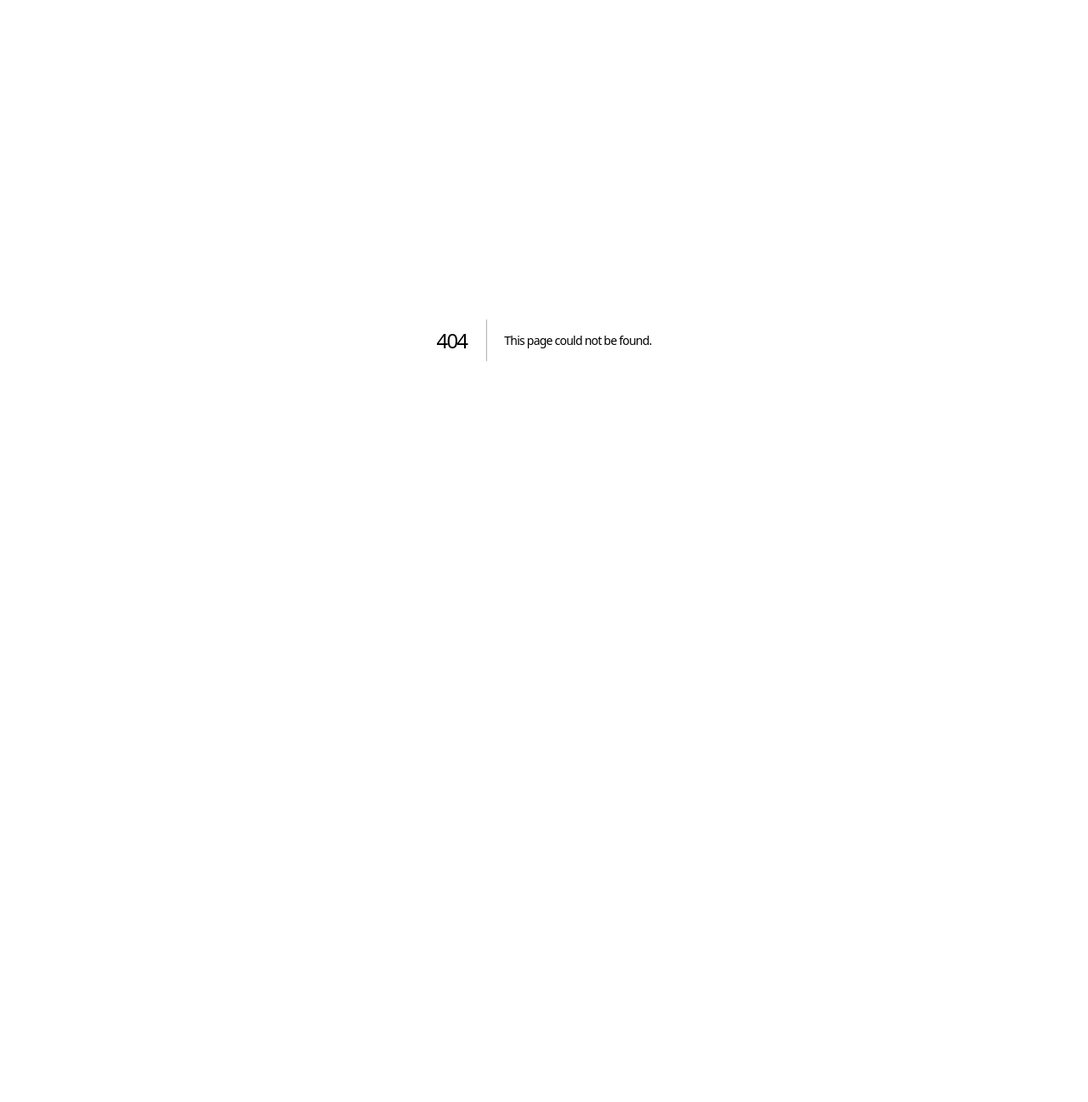
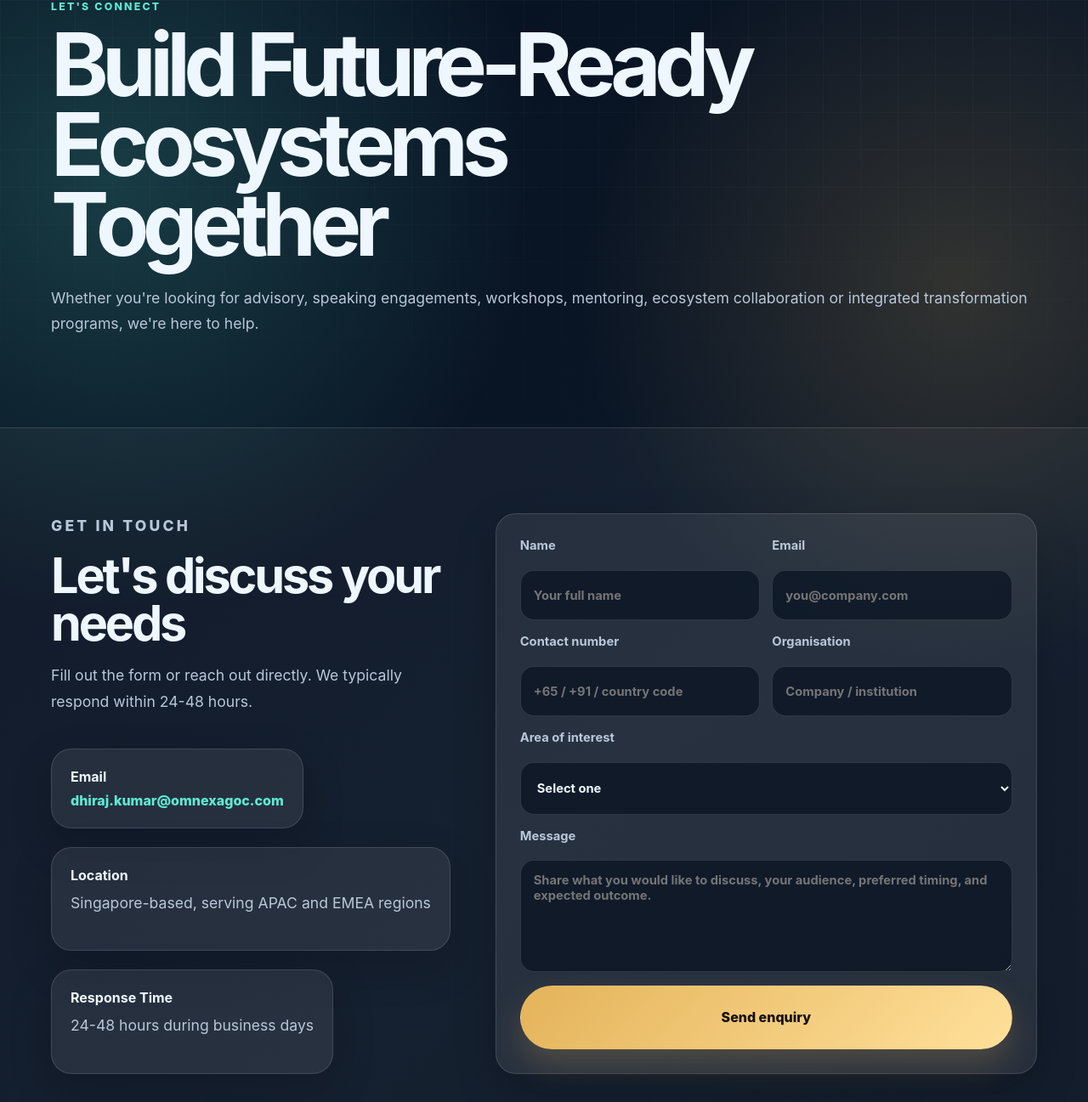
Before and after one commit to HumanSamaritan/OMNEXAFuture, a Next.js app: page /contact in a window 1280 px wide. Before the commit this address had no page. Shown: the top 1297 px of the page at 85% size. Before the commit the page ends 800 px from the top, so only its background shows below. Built offline with nearby package versions, Linux system fonts and the light colour scheme.

Commit message:
Add dedicated contact page with FAQ

```diff
--- /dev/null
+++ b/app/contact/page.tsx
@@ -0,0 +1,116 @@
+import ContactForm from "@/components/ContactForm";
+
+export const metadata = {
+  title: "Contact | OMNeXa - Get in Touch",
+  description: "Get in touch with OMNeXa for advisory, speaking, workshops, or transformation programs"
+};
+
+export default function ContactPage() {
+  return (
+    <main>
+      <div className="page-hero section-shell">
+        <div>
+          <p className="eyebrow">Let's Connect</p>
+          <h1>Build Future-Ready Ecosystems Together</h1>
+          <p className="hero-copy">
+            Whether you're looking for advisory, speaking engagements, workshops, mentoring, ecosystem
+            collaboration or integrated transformation programs, we're here to help.
+          </p>
+        </div>
+      </div>
+
+      <section className="contact-section full-width">
+        <div className="section-shell contact-grid">
+          <div>
+            <p className="eyebrow">Get In Touch</p>
+            <h2>Let's discuss your needs</h2>
+            <p>
+              Fill out the form or reach out directly. We typically respond within 24-48 hours.
+            </p>
+
+            <div className="contact-methods">
+              <div className="contact-card">
+                <strong>Email</strong>
+                <a href="mailto:dhiraj.kumar@omnexagoc.com">dhiraj.kumar@omnexagoc.com</a>
+              </div>
+
+              <div className="contact-card">
+                <strong>Location</strong>
+                <p>Singapore-based, serving APAC and EMEA regions</p>
+              </div>
+
+              <div className="contact-card">
+                <strong>Response Time</strong>
+                <p>24-48 hours during business days</p>
+              </div>
+            </div>
+          </div>
+
+          <ContactForm />
+        </div>
+      </section>
+
+      <section className="faq-section section-shell">
+        <div className="section-heading centered">
+          <p className="eyebrow">Common Questions</p>
+          <h2>What We Do & How We Work</h2>
+        </div>
+
+        <div className="faq-grid">
+          <div className="faq-item">
+            <h4>What industries do you serve?</h4>
+            <p>
+              We work across financial services, corporates, educational institutions, non-profits,
+              startups and government organizations across APAC and EMEA.
+            </p>
+          </div>
+
+          <div className="faq-item">
+            <h4>What's your engagement model?</h4>
+            <p>
+              We follow a "start small, prove value, then scale" approach. Typically: discovery → design
+              → pilot → integration → scaling.
+            </p>
+          </div>
+
+          <div className="faq-item">
+            <h4>Do you offer fractional advisory?</h4>
+            <p>
+              Yes. We provide fractional CRO support, compliance advisory, and ESG advisory on part-time
+              or project-based arrangements.
+            </p>
+          </div>
+
+          <div className="faq-item">
+            <h4>Can you conduct workshops for our team?</h4>
+            <p>
+              Absolutely. We design custom workshops on AI readiness, ESG alignment, well-being,
+              leadership and transformation topics.
+            </p>
+          </div>
+
+          <div className="faq-item">
+            <h4>What's the typical project duration?</h4>
+            <p>
+              Projects range from 1-day workshops to 6-12 month transformation programs. We customize
+              timelines based on your needs.
+            </p>
+          </div>
+
+          <div className="faq-item">
+            <h4>How do you measure success?</h4>
+            <p>
+              We define clear KPIs upfront: compliance metrics, employee engagement, sustainability impact,
+              skill readiness, and business outcomes.
+            </p>
+          </div>
+        </div>
+      </section>
+
+      <footer>
+        <p>© {new Date().getFullYear()} OMNeXa Pte. Ltd. All rights reserved.</p>
+        <p>Where Consciousness Meets Intelligence</p>
+      </footer>
+    </main>
+  );
+}
```
